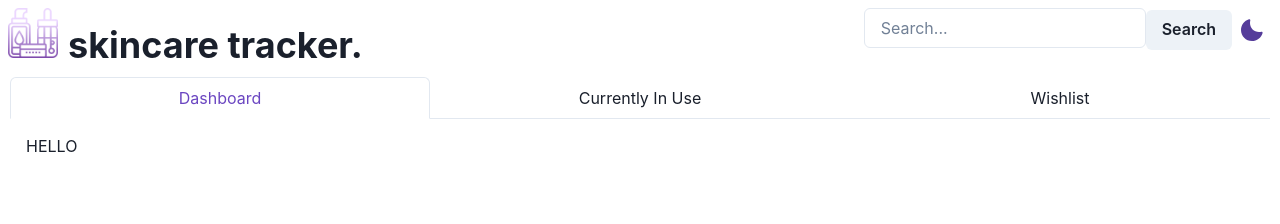
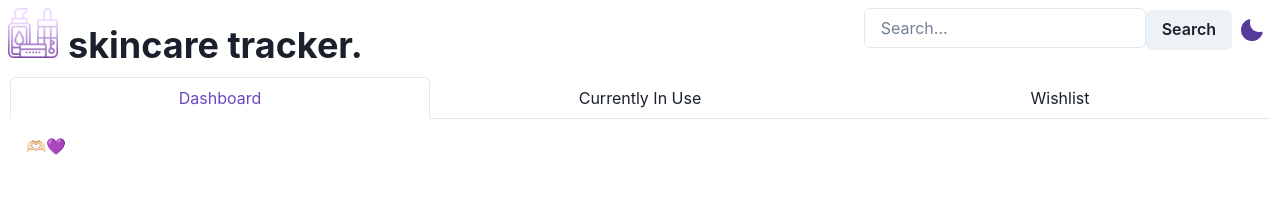
Before and after one commit to vvynz/skincare-tracker, a React (Create React App) app: page / in a window 1280 px wide. Shown: the top 224 px of the page. Built offline with nearby package versions, Linux system fonts and the light colour scheme.

Commit message:
Create an Overview component

```diff
--- /dev/null
+++ b/src/Components/Overview.jsx
@@ -0,0 +1,5 @@
+import React from "react"
+
+export default function Overview() {
+  return("🫶🏻💜")
+}
--- a/src/Components/SearchResults.jsx
+++ b/src/Components/SearchResults.jsx
@@ -1,4 +1,7 @@
 import React, { useState } from "react";
+
+import Overview from "./Overview";
+
 import {
   TableContainer,
   Table,
@@ -12,7 +15,6 @@ import {
 } from "@chakra-ui/react";
 
 export default function SearchResults({ query, filteredResults }) {
-
   if (query) {
     return (
       <TableContainer>
@@ -45,7 +47,7 @@ export default function SearchResults({ query, filteredResults }) {
     );
   } else {
     return (
-          "HELLO"
+      <Overview />
     );
   }
 }
```
